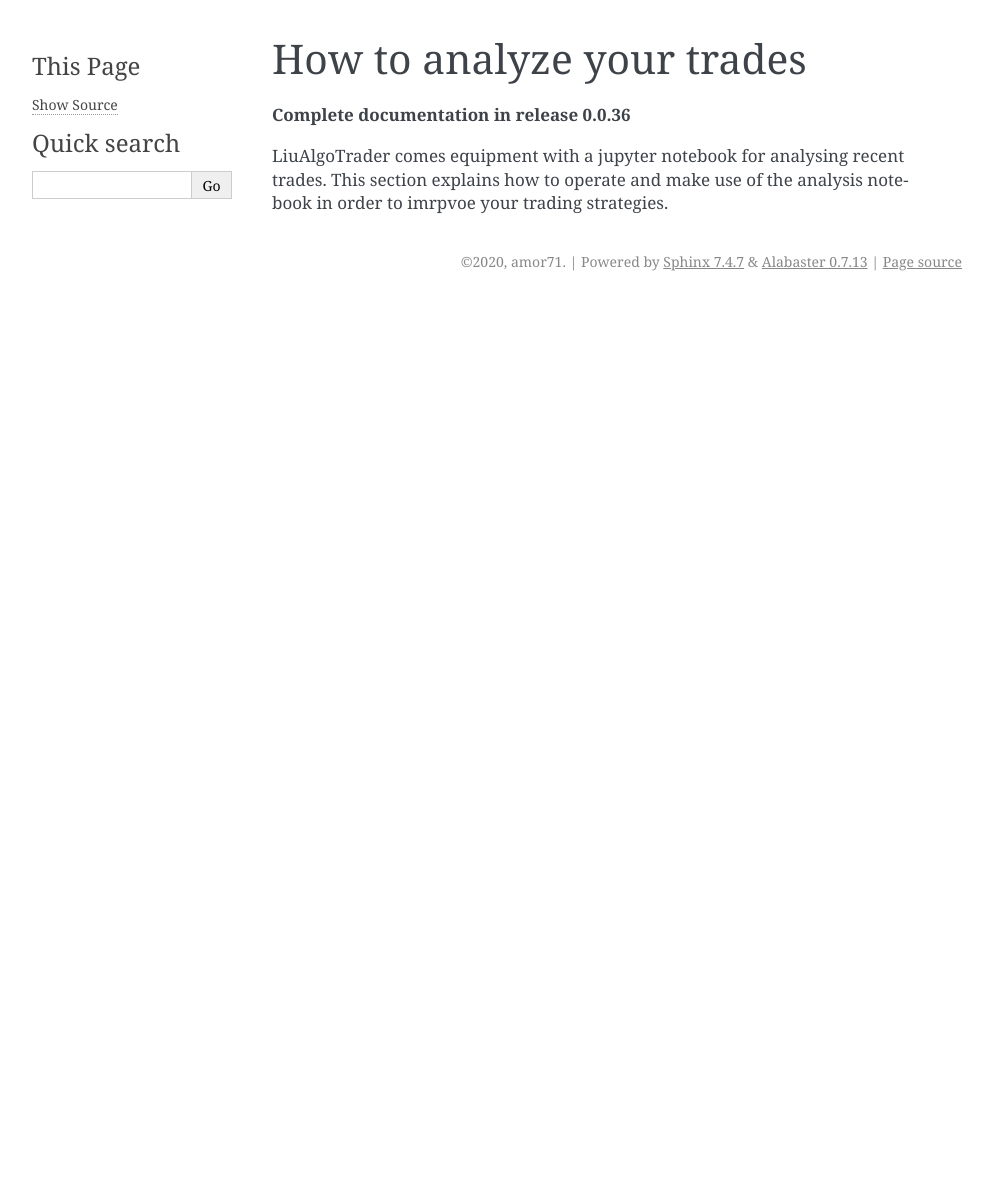
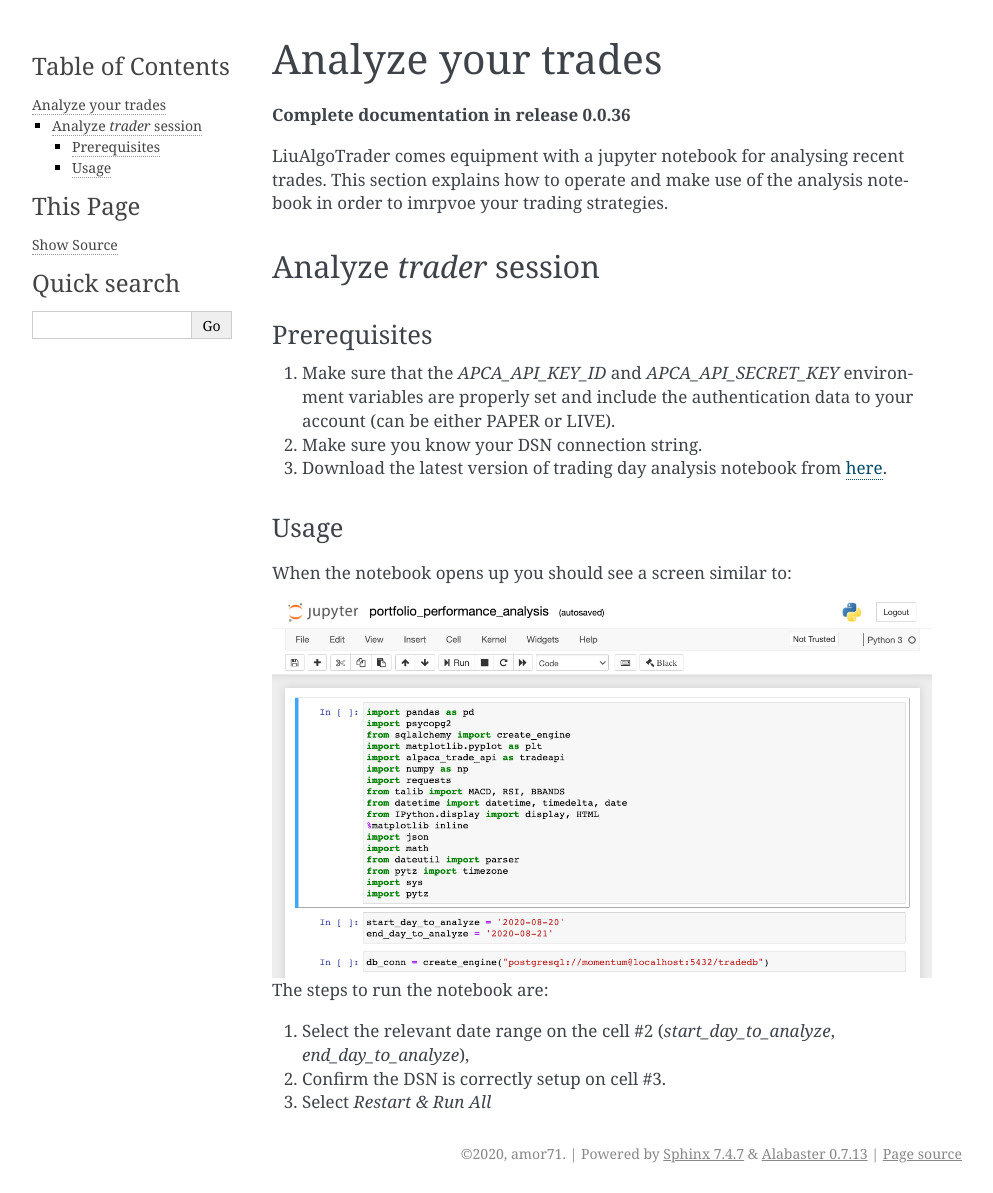
Before and after one commit to amor71/LiuAlgoTrader, a Sphinx documentation site: the page built from docs/source/Analysis.rst, in a window 1280 px wide. Shown: the whole page, without its empty margins (148-1141 px from the left). Built offline with Sphinx 7.4.7, drawn with Linux system fonts in a browser that asks for light colours; before the commit the page ends 900 px from its top, so only the background shows below that.

Commit message:
add initial documentation for analysis notebook

```diff
--- a/docs/source/Analysis.rst
+++ b/docs/source/Analysis.rst
@@ -1,7 +1,7 @@
 .. _`How to analyze your trades`:
 
-How to analyze your trades
-==========================
+Analyze your trades
+===================
 
 **Complete documentation in release 0.0.36**
 
@@ -9,3 +9,32 @@
 for analysing recent trades. This section explains how
 to operate and make use of the analysis notebook in order
 to imrpvoe your trading strategies.
+
+Analyze *trader* session
+------------------------
+
+Prerequisites
+*************
+
+1. Make sure that the `APCA_API_KEY_ID` and `APCA_API_SECRET_KEY` environment variables are properly set and include the authentication data to your account (can be either PAPER or LIVE).
+2. Make sure you know your DSN connection string.
+3. Download the latest version of trading day analysis notebook from here_.
+
+.. _here:
+    https://github.com/amor71/LiuAlgoTrader/blob/master/analyis_notebooks/portfolio_performance_analysis.ipynb
+
+Usage
+*****
+
+When the notebook opens up you should see a screen similar to:
+
+.. image:: /images/port-analysis-1.png
+    :width: 800
+    :align: left
+    :alt: analysis top
+
+The steps  to run the notebook are:
+
+1. Select the relevant date range on the cell #2 (`start_day_to_analyze`, `end_day_to_analyze`),
+2. Confirm the DSN is correctly setup on cell #3.
+3. Select `Restart & Run All`
```
Also changed, not shown: docs/source/images/port-analysis-1.png (added).
